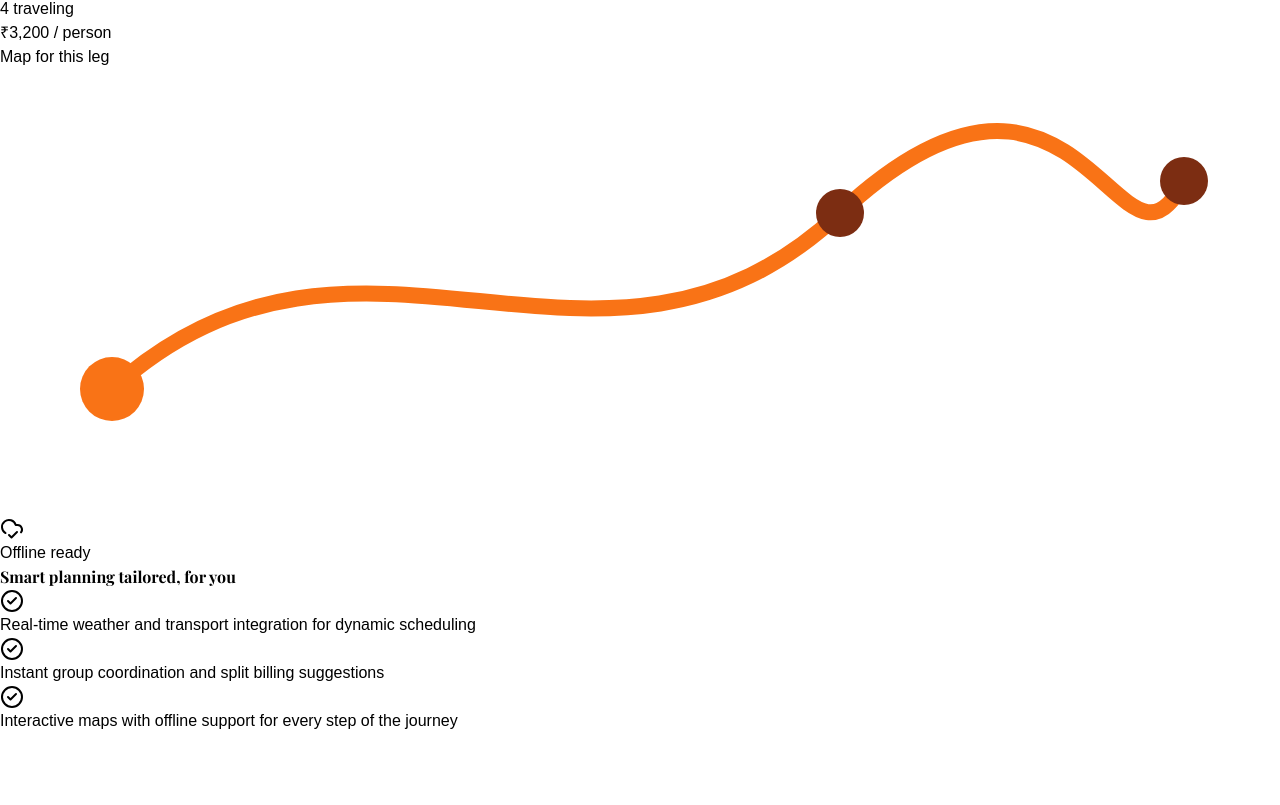
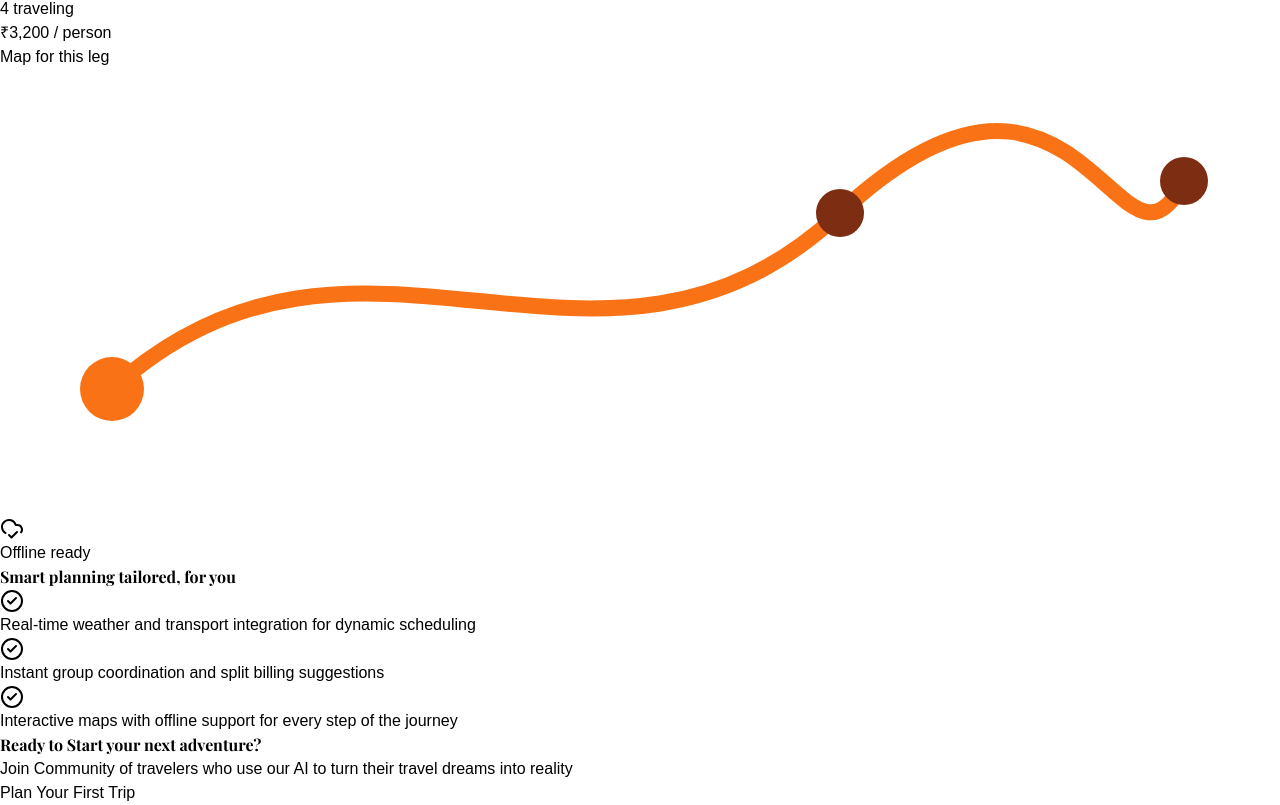
Before and after one commit to Amaan0907/Voya, a React (Vite) app in the folder client/: page / in a window 1280 px wide. Shown: the part 3855-4660 px from the top of the page. Before the commit the page ends 4588 px from the top, so only its background shows below. Built offline with nearby package versions, Linux system fonts and the light colour scheme; a web font is replaced by a local one.

Commit message:
Add FourthSection component and integrate it into App layout; update styling for consistency

```diff
--- a/client/src/App.jsx
+++ b/client/src/App.jsx
@@ -5,6 +5,7 @@ import FirstRightSection from './pages/LandingPage/FirstRightSection'
 import SecondSection from './pages/LandingPage/SecondSection'
 import ThirdLeftSection from './pages/LandingPage/ThirdLeftSection'
 import ThirdRightSection from './pages/LandingPage/ThirdRightSection'
+import FourthSection from './pages/LandingPage/FourthSection'
 
 const App = () => {
   return (
@@ -25,9 +26,12 @@ const App = () => {
       <div className="h-[70vh] flex items-center justify-center bg-[#FFF8F5] border-none">
         <SecondSection/>
       </div>
-      <div className="h-[70vh] w-screen bg-[#fff1d6] flex border-none items-center justify-center gap-20">
+      <div className="h-[70vh] w-screen bg-[#FFF8F5] flex border-none items-center justify-center gap-20">
         <ThirdLeftSection />
     <ThirdRightSection/>
+      </div>
+      <div className="h-[50vh] flex items-center justify-center border-none bg-[#F57C00]">
+        <FourthSection/>
       </div>
     </div>
   )
--- /dev/null
+++ b/client/src/pages/LandingPage/FourthSection.jsx
@@ -0,0 +1,15 @@
+import React from 'react'
+
+const FourthSection = () => {
+  return (
+    <div className='flex flex-col items-center gap-10 justify-center'>
+      <h5 className='hero-heading text-5xl text-center text-white'>Ready to Start your next adventure?</h5>
+      <h3 className='text-lg text-white mb-8'>Join Community of travelers who use our AI to turn their travel dreams into reality</h3>
+
+          <button className=' h-13 text-center bg-white w-70  border-none text-[#F57C00] font-bold rounded-4xl hover:scale-110 shadow-2xl shadow-olive-1000 text-[15px]'>Plan Your First Trip</button>
+
+    </div>
+  )
+}
+
+export default FourthSection
```
